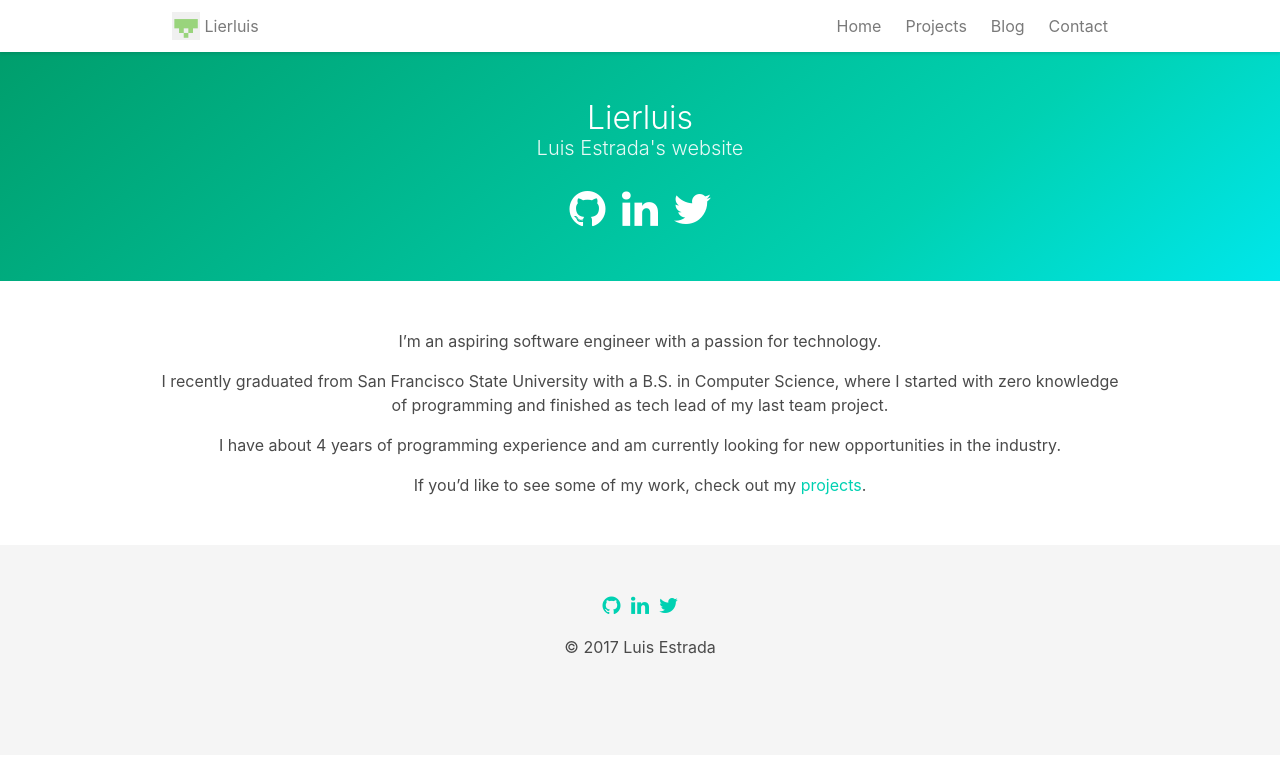
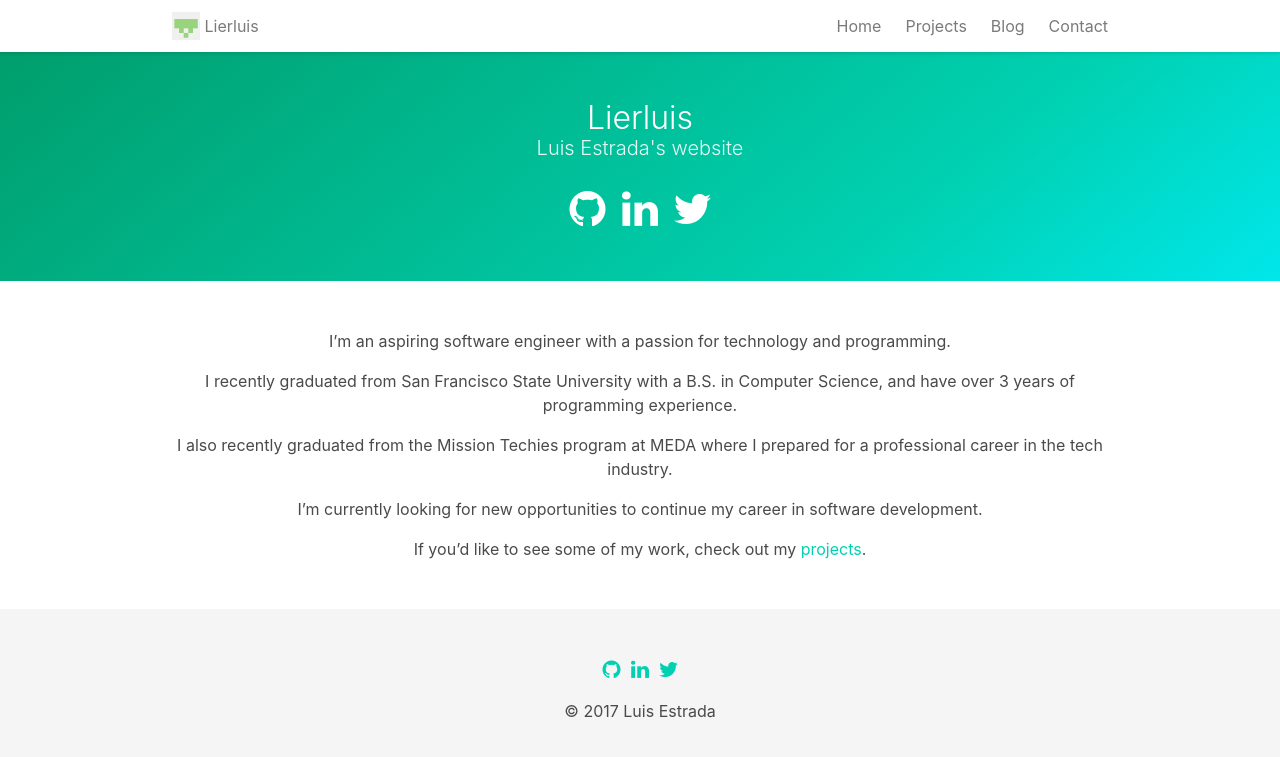
Before and after one commit to lierluis/lierluis.github.io, a Jekyll site: the page built from index.md, in a window 1280 px wide. Shown: the top 757 px of the page. Built offline with Jekyll 4.4.1, drawn with Linux system fonts in a browser that asks for light colours; nearby versions of some CDN libraries.

Commit message:
Update index page

```diff
--- a/index.md
+++ b/index.md
@@ -5,14 +5,16 @@
 layout: home
 ---
 
-I'm an aspiring software engineer with a passion for technology.
+I'm an aspiring software engineer with a passion for technology and programming.
 
 I recently graduated from San Francisco State University with a B.S. in Computer
-Science, where I started with zero knowledge of programming and finished as tech
-lead of my last team project.
+Science, and have over 3 years of programming experience.
 
-I have about 4 years of programming experience and am currently looking for new
-opportunities in the industry.
+I also recently graduated from the Mission Techies program at MEDA where I
+prepared for a professional career in the tech industry.
+
+I'm currently looking for new opportunities to continue my career in software
+development.
 
 If you'd like to see some of my work, check out my [projects].
 
```
